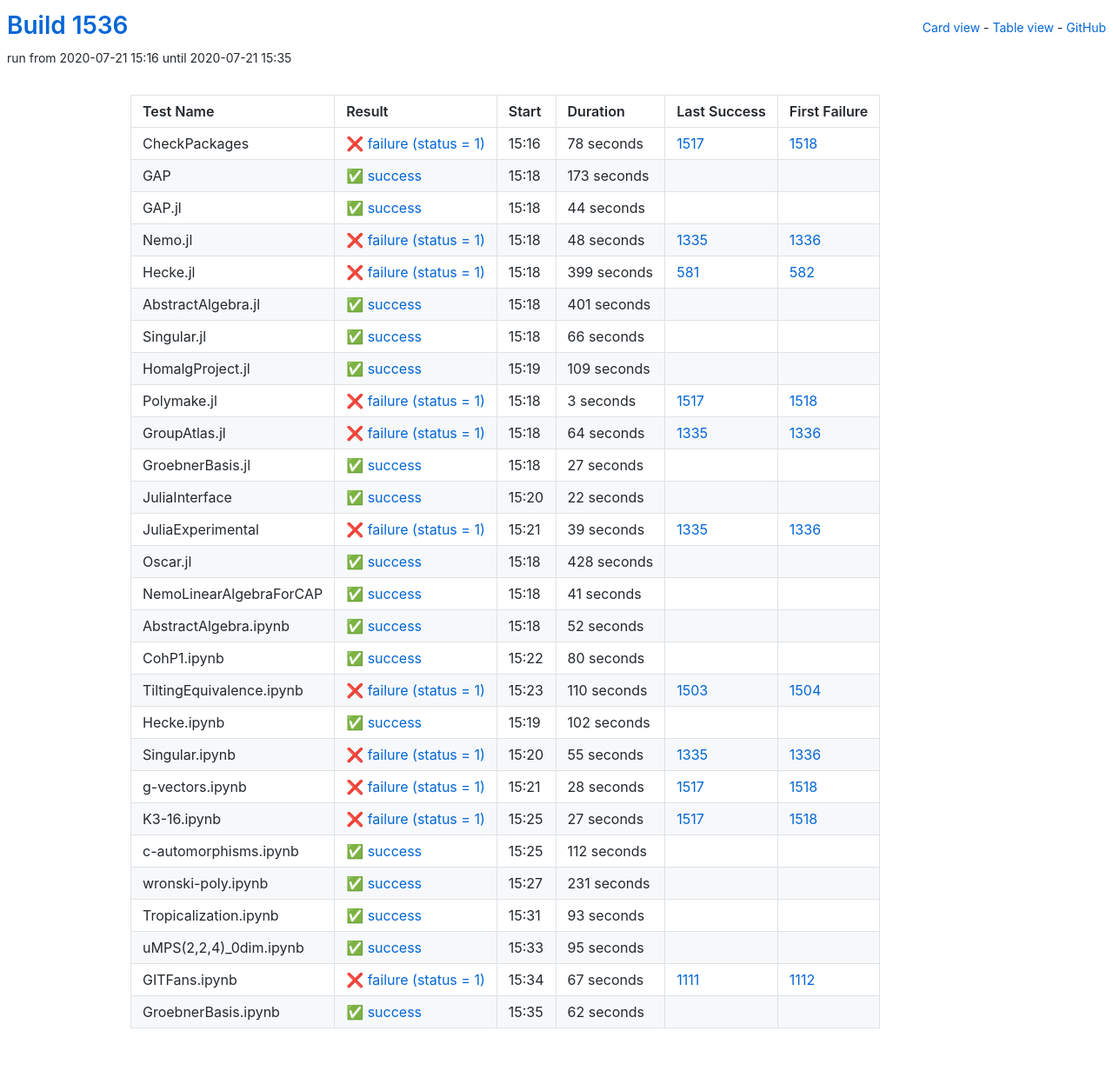
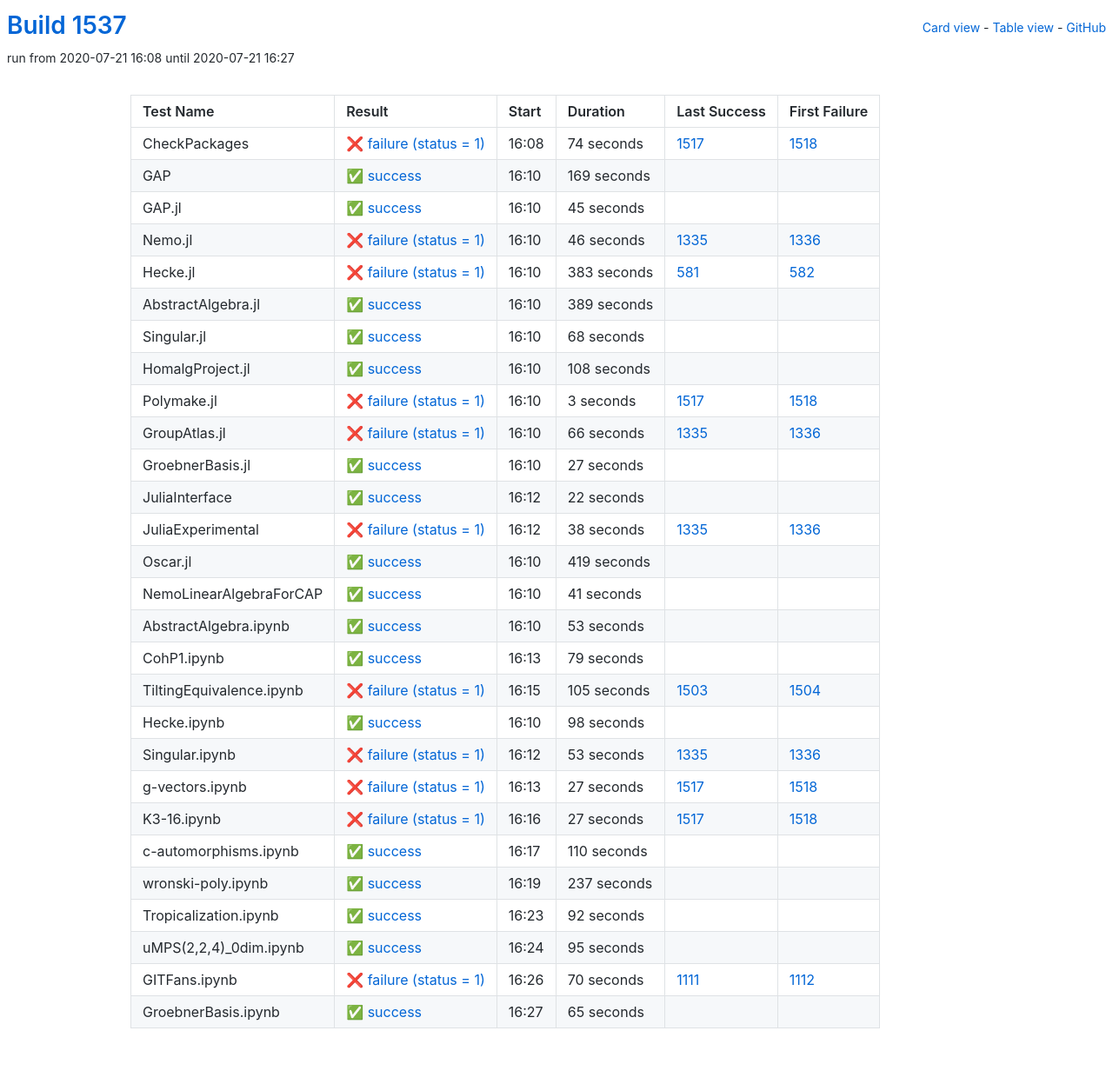
Before and after one commit to oscar-system/oscar-ci-status-1.4, a Jekyll site: the page built from table.html, in a window 1280 px wide. Shown: the whole page at 87% size. Built offline with Jekyll 4.4.1, drawn with Linux system fonts in a browser that asks for light colours.

Commit message:
Build #1537

```diff
--- a/_data/ci.yml
+++ b/_data/ci.yml
@@ -1,6 +1,6 @@
 ---
-build: 1536
-build_url: https://oscarci.mathematik.uni-kl.de/job/oscar-julia-1.4/1536/
+build: 1537
+build_url: https://oscarci.mathematik.uni-kl.de/job/oscar-julia-1.4/1537/
 job: oscar-julia-1.4
 organization: oscar-system
 repo: oscar-ci-status-1.4
@@ -8,104 +8,104 @@ repourl: https://github.com/oscar-system/oscar-ci-status-1.4
 tests:
 - name: CheckPackages
   id: checkpackages
-  log: https://oscarci.mathematik.uni-kl.de/job/oscar-julia-1.4/1536/artifact/logs/build-1536/CheckPackages.log
-  start: 2020-07-21 15:16
+  log: https://oscarci.mathematik.uni-kl.de/job/oscar-julia-1.4/1537/artifact/logs/build-1537/CheckPackages.log
+  start: 2020-07-21 16:08
   success: false
   exitcode: 1
   status: failure
-  duration: 78
+  duration: 74
   last_success: 1517
   last_success_url: https://oscarci.mathematik.uni-kl.de/job/oscar-julia-1.4/1517/
   first_failure: 1518
   first_failure_url: https://oscarci.mathematik.uni-kl.de/job/oscar-julia-1.4/1518/
 - name: GAP
   id: gap
-  log: https://oscarci.mathematik.uni-kl.de/job/oscar-julia-1.4/1536/artifact/logs/build-1536/GAP.log
-  start: 2020-07-21 15:18
+  log: https://oscarci.mathematik.uni-kl.de/job/oscar-julia-1.4/1537/artifact/logs/build-1537/GAP.log
+  start: 2020-07-21 16:10
   success: true
   exitcode: 0
   status: success
-  duration: 173
+  duration: 169
   last_success: false
   last_success_url:
   first_failure: false
   first_failure_url:
 - name: GAP.jl
   id: gap-jl
-  log: https://oscarci.mathematik.uni-kl.de/job/oscar-julia-1.4/1536/artifact/logs/build-1536/GAP.jl.log
-  start: 2020-07-21 15:18
+  log: https://oscarci.mathematik.uni-kl.de/job/oscar-julia-1.4/1537/artifact/logs/build-1537/GAP.jl.log
+  start: 2020-07-21 16:10
   success: true
   exitcode: 0
   status: success
-  duration: 44
+  duration: 45
   last_success: false
   last_success_url:
   first_failure: false
   first_failure_url:
 - name: Nemo.jl
   id: nemo-jl
-  log: https://oscarci.mathematik.uni-kl.de/job/oscar-julia-1.4/1536/artifact/logs/build-1536/Nemo.jl.log
-  start: 2020-07-21 15:18
+  log: https://oscarci.mathematik.uni-kl.de/job/oscar-julia-1.4/1537/artifact/logs/build-1537/Nemo.jl.log
+  start: 2020-07-21 16:10
   success: false
   exitcode: 1
   status: failure
-  duration: 48
+  duration: 46
   last_success: 1335
   last_success_url: https://oscarci.mathematik.uni-kl.de/job/oscar-julia-1.4/1335/
   first_failure: 1336
   first_failure_url: https://oscarci.mathematik.uni-kl.de/job/oscar-julia-1.4/1336/
 - name: Hecke.jl
   id: hecke-jl
-  log: https://oscarci.mathematik.uni-kl.de/job/oscar-julia-1.4/1536/artifact/logs/build-1536/Hecke.jl.log
-  start: 2020-07-21 15:18
+  log: https://oscarci.mathematik.uni-kl.de/job/oscar-julia-1.4/1537/artifact/logs/build-1537/Hecke.jl.log
+  start: 2020-07-21 16:10
   success: false
   exitcode: 1
   status: failure
-  duration: 399
+  duration: 383
   last_success: 581
   last_success_url: https://oscarci.mathematik.uni-kl.de/job/oscar-julia-1.4/581/
   first_failure: 582
   first_failure_url: https://oscarci.mathematik.uni-kl.de/job/oscar-julia-1.4/582/
 - name: AbstractAlgebra.jl
   id: abstractalgebra-jl
-  log: https://oscarci.mathematik.uni-kl.de/job/oscar-julia-1.4/1536/artifact/logs/build-1536/AbstractAlgebra.jl.log
-  start: 2020-07-21 15:18
+  log: https://oscarci.mathematik.uni-kl.de/job/oscar-julia-1.4/1537/artifact/logs/build-1537/AbstractAlgebra.jl.log
+  start: 2020-07-21 16:10
   success: true
   exitcode: 0
   status: success
-  duration: 401
+  duration: 389
   last_success: false
   last_success_url:
   first_failure: false
   first_failure_url:
 - name: Singular.jl
   id: singular-jl
-  log: https://oscarci.mathematik.uni-kl.de/job/oscar-julia-1.4/1536/artifact/logs/build-1536/Singular.jl.log
-  start: 2020-07-21 15:18
+  log: https://oscarci.mathematik.uni-kl.de/job/oscar-julia-1.4/1537/artifact/logs/build-1537/Singular.jl.log
+  start: 2020-07-21 16:10
   success: true
   exitcode: 0
   status: success
-  duration: 66
+  duration: 68
   last_success: false
   last_success_url:
   first_failure: false
   first_failure_url:
 - name: HomalgProject.jl
   id: homalgproject-jl
-  log: https://oscarci.mathematik.uni-kl.de/job/oscar-julia-1.4/1536/artifact/logs/build-1536/HomalgProject.jl.log
-  start: 2020-07-21 15:19
+  log: https://oscarci.mathematik.uni-kl.de/job/oscar-julia-1.4/1537/artifact/logs/build-1537/HomalgProject.jl.log
+  start: 2020-07-21 16:10
   success: true
   exitcode: 0
   status: success
-  duration: 109
+  duration: 108
   last_success: false
   last_success_url:
   first_failure: false
   first_failure_url:
 - name: Polymake.jl
   id: polymake-jl
-  log: https://oscarci.mathematik.uni-kl.de/job/oscar-julia-1.4/1536/artifact/logs/build-1536/Polymake.jl.log
-  start: 2020-07-21 15:18
+  log: https://oscarci.mathematik.uni-kl.de/job/oscar-julia-1.4/1537/artifact/logs/build-1537/Polymake.jl.log
+  start: 2020-07-21 16:10
   success: false
   exitcode: 1
   status: failure
@@ -116,20 +116,20 @@ tests:
   first_failure_url: https://oscarci.mathematik.uni-kl.de/job/oscar-julia-1.4/1518/
 - name: GroupAtlas.jl
   id: groupatlas-jl
-  log: https://oscarci.mathematik.uni-kl.de/job/oscar-julia-1.4/1536/artifact/logs/build-1536/GroupAtlas.jl.log
-  start: 2020-07-21 15:18
+  log: https://oscarci.mathematik.uni-kl.de/job/oscar-julia-1.4/1537/artifact/logs/build-1537/GroupAtlas.jl.log
+  start: 2020-07-21 16:10
   success: false
   exitcode: 1
   status: failure
-  duration: 64
+  duration: 66
   last_success: 1335
   last_success_url: https://oscarci.mathematik.uni-kl.de/job/oscar-julia-1.4/1335/
   first_failure: 1336
   first_failure_url: https://oscarci.mathematik.uni-kl.de/job/oscar-julia-1.4/1336/
 - name: GroebnerBasis.jl
   id: groebnerbasis-jl
-  log: https://oscarci.mathematik.uni-kl.de/job/oscar-julia-1.4/1536/artifact/logs/build-1536/GroebnerBasis.jl.log
-  start: 2020-07-21 15:18
+  log: https://oscarci.mathematik.uni-kl.de/job/oscar-julia-1.4/1537/artifact/logs/build-1537/GroebnerBasis.jl.log
+  start: 2020-07-21 16:10
   success: true
   exitcode: 0
   status: success
@@ -140,8 +140,8 @@ tests:
   first_failure_url:
 - name: JuliaInterface
   id: juliainterface
-  log: https://oscarci.mathematik.uni-kl.de/job/oscar-julia-1.4/1536/artifact/logs/build-1536/JuliaInterface.log
-  start: 2020-07-21 15:20
+  log: https://oscarci.mathematik.uni-kl.de/job/oscar-julia-1.4/1537/artifact/logs/build-1537/JuliaInterface.log
+  start: 2020-07-21 16:12
   success: true
   exitcode: 0
   status: success
@@ -152,32 +152,32 @@ tests:
   first_failure_url:
 - name: JuliaExperimental
   id: juliaexperimental
-  log: https://oscarci.mathematik.uni-kl.de/job/oscar-julia-1.4/1536/artifact/logs/build-1536/JuliaExperimental.log
-  start: 2020-07-21 15:21
+  log: https://oscarci.mathematik.uni-kl.de/job/oscar-julia-1.4/1537/artifact/logs/build-1537/JuliaExperimental.log
+  start: 2020-07-21 16:12
   success: false
   exitcode: 1
   status: failure
-  duration: 39
+  duration: 38
   last_success: 1335
   last_success_url: https://oscarci.mathematik.uni-kl.de/job/oscar-julia-1.4/1335/
   first_failure: 1336
   first_failure_url: https://oscarci.mathematik.uni-kl.de/job/oscar-julia-1.4/1336/
 - name: Oscar.jl
   id: oscar-jl
-  log: https://oscarci.mathematik.uni-kl.de/job/oscar-julia-1.4/1536/artifact/logs/build-1536/Oscar.jl.log
-  start: 2020-07-21 15:18
+  log: https://oscarci.mathematik.uni-kl.de/job/oscar-julia-1.4/1537/artifact/logs/build-1537/Oscar.jl.log
+  start: 2020-07-21 16:10
   success: true
   exitcode: 0
   status: success
-  duration: 428
+  duration: 419
   last_success: false
   last_success_url:
   first_failure: false
   first_failure_url:
 - name: NemoLinearAlgebraForCAP
   id: nemolinearalgebraforcap
-  log: https://oscarci.mathematik.uni-kl.de/job/oscar-julia-1.4/1536/artifact/logs/build-1536/NemoLinearAlgebraForCAP.log
-  start: 2020-07-21 15:18
+  log: https://oscarci.mathematik.uni-kl.de/job/oscar-julia-1.4/1537/artifact/logs/build-1537/NemoLinearAlgebraForCAP.log
+  start: 2020-07-21 16:10
   success: true
   exitcode: 0
   status: success
@@ -188,80 +188,80 @@ tests:
   first_failure_url:
 - name: AbstractAlgebra.ipynb
   id: abstractalgebra-ipynb
-  log: https://oscarci.mathematik.uni-kl.de/job/oscar-julia-1.4/1536/artifact/logs/build-1536/AbstractAlgebra.ipynb.log
-  start: 2020-07-21 15:18
+  log: https://oscarci.mathematik.uni-kl.de/job/oscar-julia-1.4/1537/artifact/logs/build-1537/AbstractAlgebra.ipynb.log
+  start: 2020-07-21 16:10
   success: true
   exitcode: 0
   status: success
-  duration: 52
+  duration: 53
   last_success: false
   last_success_url:
   first_failure: false
   first_failure_url:
 - name: CohP1.ipynb
   id: cohp1-ipynb
-  log: https://oscarci.mathematik.uni-kl.de/job/oscar-julia-1.4/1536/artifact/logs/build-1536/CohP1.ipynb.log
-  start: 2020-07-21 15:22
+  log: https://oscarci.mathematik.uni-kl.de/job/oscar-julia-1.4/1537/artifact/logs/build-1537/CohP1.ipynb.log
+  start: 2020-07-21 16:13
   success: true
   exitcode: 0
   status: success
-  duration: 80
+  duration: 79
   last_success: false
   last_success_url:
   first_failure: false
   first_failure_url:
 - name: TiltingEquivalence.ipynb
   id: tiltingequivalence-ipynb
-  log: https://oscarci.mathematik.uni-kl.de/job/oscar-julia-1.4/1536/artifact/logs/build-1536/TiltingEquivalence.ipynb.log
-  start: 2020-07-21 15:23
+  log: https://oscarci.mathematik.uni-kl.de/job/oscar-julia-1.4/1537/artifact/logs/build-1537/TiltingEquivalence.ipynb.log
+  start: 2020-07-21 16:15
   success: false
   exitcode: 1
   status: failure
-  duration: 110
+  duration: 105
   last_success: 1503
   last_success_url: https://oscarci.mathematik.uni-kl.de/job/oscar-julia-1.4/1503/
   first_failure: 1504
   first_failure_url: https://oscarci.mathematik.uni-kl.de/job/oscar-julia-1.4/1504/
 - name: Hecke.ipynb
   id: hecke-ipynb
-  log: https://oscarci.mathematik.uni-kl.de/job/oscar-julia-1.4/1536/artifact/logs/build-1536/Hecke.ipynb.log
-  start: 2020-07-21 15:19
+  log: https://oscarci.mathematik.uni-kl.de/job/oscar-julia-1.4/1537/artifact/logs/build-1537/Hecke.ipynb.log
+  start: 2020-07-21 16:10
   success: true
   exitcode: 0
   status: success
-  duration: 102
+  duration: 98
   last_success: false
   last_success_url:
   first_failure: false
   first_failure_url:
 - name: Singular.ipynb
   id: singular-ipynb
-  log: https://oscarci.mathematik.uni-kl.de/job/oscar-julia-1.4/1536/artifact/logs/build-1536/Singular.ipynb.log
-  start: 2020-07-21 15:20
+  log: https://oscarci.mathematik.uni-kl.de/job/oscar-julia-1.4/1537/artifact/logs/build-1537/Singular.ipynb.log
+  start: 2020-07-21 16:12
   success: false
   exitcode: 1
   status: failure
-  duration: 55
+  duration: 53
   last_success: 1335
   last_success_url: https://oscarci.mathematik.uni-kl.de/job/oscar-julia-1.4/1335/
   first_failure: 1336
   first_failure_url: https://oscarci.mathematik.uni-kl.de/job/oscar-julia-1.4/1336/
 - name: g-vectors.ipynb
   id: g-vectors-ipynb
-  log: https://oscarci.mathematik.uni-kl.de/job/oscar-julia-1.4/1536/artifact/logs/build-1536/g-vectors.ipynb.log
-  start: 2020-07-21 15:21
+  log: https://oscarci.mathematik.uni-kl.de/job/oscar-julia-1.4/1537/artifact/logs/build-1537/g-vectors.ipynb.log
+  start: 2020-07-21 16:13
   success: false
   exitcode: 1
   status: failure
-  duration: 28
+  duration: 27
   last_success: 1517
   last_success_url: https://oscarci.mathematik.uni-kl.de/job/oscar-julia-1.4/1517/
   first_failure: 1518
   first_failure_url: https://oscarci.mathematik.uni-kl.de/job/oscar-julia-1.4/1518/
 - name: K3-16.ipynb
   id: k3-16-ipynb
-  log: https://oscarci.mathematik.uni-kl.de/job/oscar-julia-1.4/1536/artifact/logs/build-1536/K3-16.ipynb.log
-  start: 2020-07-21 15:25
+  log: https://oscarci.mathematik.uni-kl.de/job/oscar-julia-1.4/1537/artifact/logs/build-1537/K3-16.ipynb.log
+  start: 2020-07-21 16:16
   success: false
   exitcode: 1
   status: failure
@@ -272,44 +272,44 @@ tests:
   first_failure_url: https://oscarci.mathematik.uni-kl.de/job/oscar-julia-1.4/1518/
 - name: c-automorphisms.ipynb
   id: c-automorphisms-ipynb
-  log: https://oscarci.mathematik.uni-kl.de/job/oscar-julia-1.4/1536/artifact/logs/build-1536/c-automorphisms.ipynb.log
-  start: 2020-07-21 15:25
+  log: https://oscarci.mathematik.uni-kl.de/job/oscar-julia-1.4/1537/artifact/logs/build-1537/c-automorphisms.ipynb.log
+  start: 2020-07-21 16:17
   success: true
   exitcode: 0
   status: success
-  duration: 112
+  duration: 110
   last_success: false
   last_success_url:
   first_failure: false
   first_failure_url:
 - name: wronski-poly.ipynb
   id: wronski-poly-ipynb
-  log: https://oscarci.mathematik.uni-kl.de/job/oscar-julia-1.4/1536/artifact/logs/build-1536/wronski-poly.ipynb.log
-  start: 2020-07-21 15:27
+  log: https://oscarci.mathematik.uni-kl.de/job/oscar-julia-1.4/1537/artifact/logs/build-1537/wronski-poly.ipynb.log
+  start: 2020-07-21 16:19
   success: true
   exitcode: 0
   status: success
-  duration: 231
+  duration: 237
   last_success: false
   last_success_url:
   first_failure: false
   first_failure_url:
 - name: Tropicalization.ipynb
   id: tropicalization-ipynb
-  log: https://oscarci.mathematik.uni-kl.de/job/oscar-julia-1.4/1536/artifact/logs/build-1536/Tropicalization.ipynb.log
-  start: 2020-07-21 15:31
+  log: https://oscarci.mathematik.uni-kl.de/job/oscar-julia-1.4/1537/artifact/logs/build-1537/Tropicalization.ipynb.log
+  start: 2020-07-21 16:23
   success: true
   exitcode: 0
   status: success
-  duration: 93
+  duration: 92
   last_success: false
   last_success_url:
   first_failure: false
   first_failure_url:
 - name: uMPS(2,2,4)_0dim.ipynb
   id: umps-2-2-4-0dim-ipynb
-  log: https://oscarci.mathematik.uni-kl.de/job/oscar-julia-1.4/1536/artifact/logs/build-1536/uMPS-2-2-4-_0dim.ipynb.log
-  start: 2020-07-21 15:33
+  log: https://oscarci.mathematik.uni-kl.de/job/oscar-julia-1.4/1537/artifact/logs/build-1537/uMPS-2-2-4-_0dim.ipynb.log
+  start: 2020-07-21 16:24
   success: true
   exitcode: 0
   status: success
@@ -320,24 +320,24 @@ tests:
   first_failure_url:
 - name: GITFans.ipynb
   id: gitfans-ipynb
-  log: https://oscarci.mathematik.uni-kl.de/job/oscar-julia-1.4/1536/artifact/logs/build-1536/GITFans.ipynb.log
-  start: 2020-07-21 15:34
+  log: https://oscarci.mathematik.uni-kl.de/job/oscar-julia-1.4/1537/artifact/logs/build-1537/GITFans.ipynb.log
+  start: 2020-07-21 16:26
   success: false
   exitcode: 1
   status: failure
-  duration: 67
+  duration: 70
   last_success: 1111
   last_success_url: https://oscarci.mathematik.uni-kl.de/job/oscar-julia-1.4/1111/
   first_failure: 1112
   first_failure_url: https://oscarci.mathematik.uni-kl.de/job/oscar-julia-1.4/1112/
 - name: GroebnerBasis.ipynb
   id: groebnerbasis-ipynb
-  log: https://oscarci.mathematik.uni-kl.de/job/oscar-julia-1.4/1536/artifact/logs/build-1536/GroebnerBasis.ipynb.log
-  start: 2020-07-21 15:35
+  log: https://oscarci.mathematik.uni-kl.de/job/oscar-julia-1.4/1537/artifact/logs/build-1537/GroebnerBasis.ipynb.log
+  start: 2020-07-21 16:27
   success: true
   exitcode: 0
   status: success
-  duration: 62
+  duration: 65
   last_success: false
   last_success_url:
   first_failure: false
```
Also changed, not shown: README.md.
